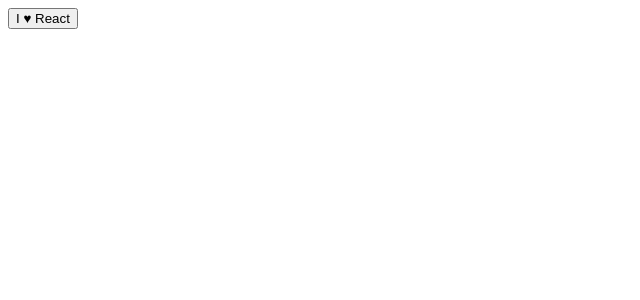
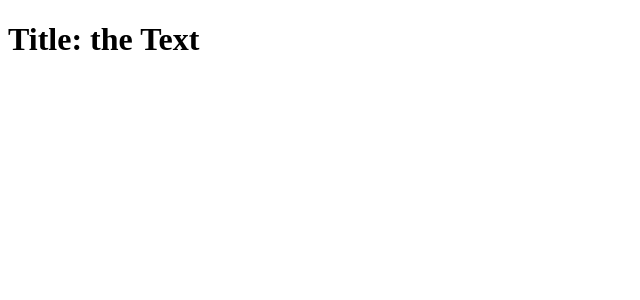
Before and after one commit to sanjsanj/create-react-app-egghead, a React (Create React App) app: page / in a window 1280 px wide. Shown: the top 300 px of the page, without its empty margins (0-640 px from the left). Built offline with nearby package versions, Linux system fonts and the light colour scheme; the HTML template or start-up script is replaced by a standard one.

Commit message:
Props validation

```diff
--- a/src/App.js
+++ b/src/App.js
@@ -3,20 +3,21 @@
 class App extends React.Component {
     render() {
         return(
-            <div>
-                <Button>I <Heart /> React</Button>
-            </div>
+            <Title text="the Text"/>
         )
     }
 }
 
-const Button = (props) => <button>{props.children}</button>
+const Title = (props) => <h1>Title: {props.text}</h1>
 
-class Heart extends React.Component {
-    render() {
-        return (
-            <span>&hearts;</span>
-        )
+Title.propTypes = {
+    text(props, propName, component) {
+        if(!(propName in props)) {
+            return new Error(`Missing ${propName}`)
+        }
+        if(props[propName].length < 6) {
+            return new Error(`${propName} was too short`)
+        }
     }
 }
 
```
